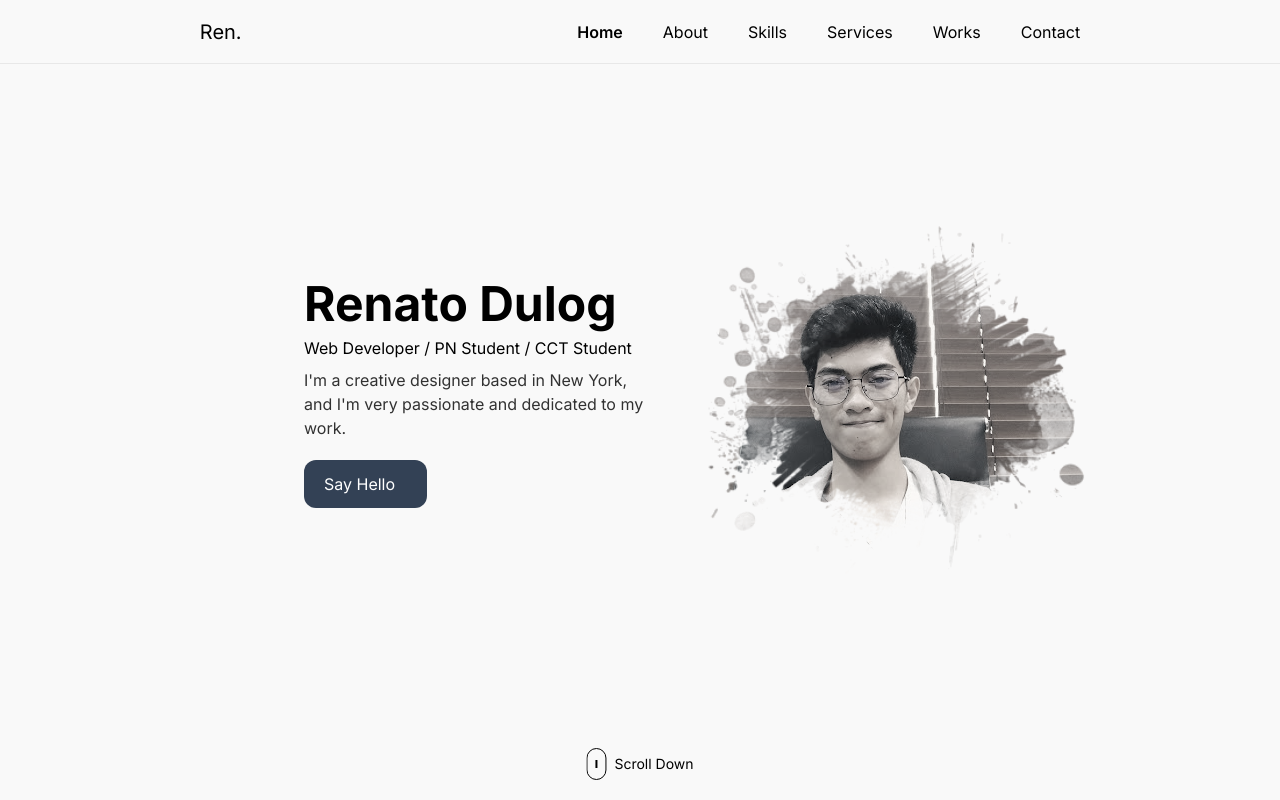
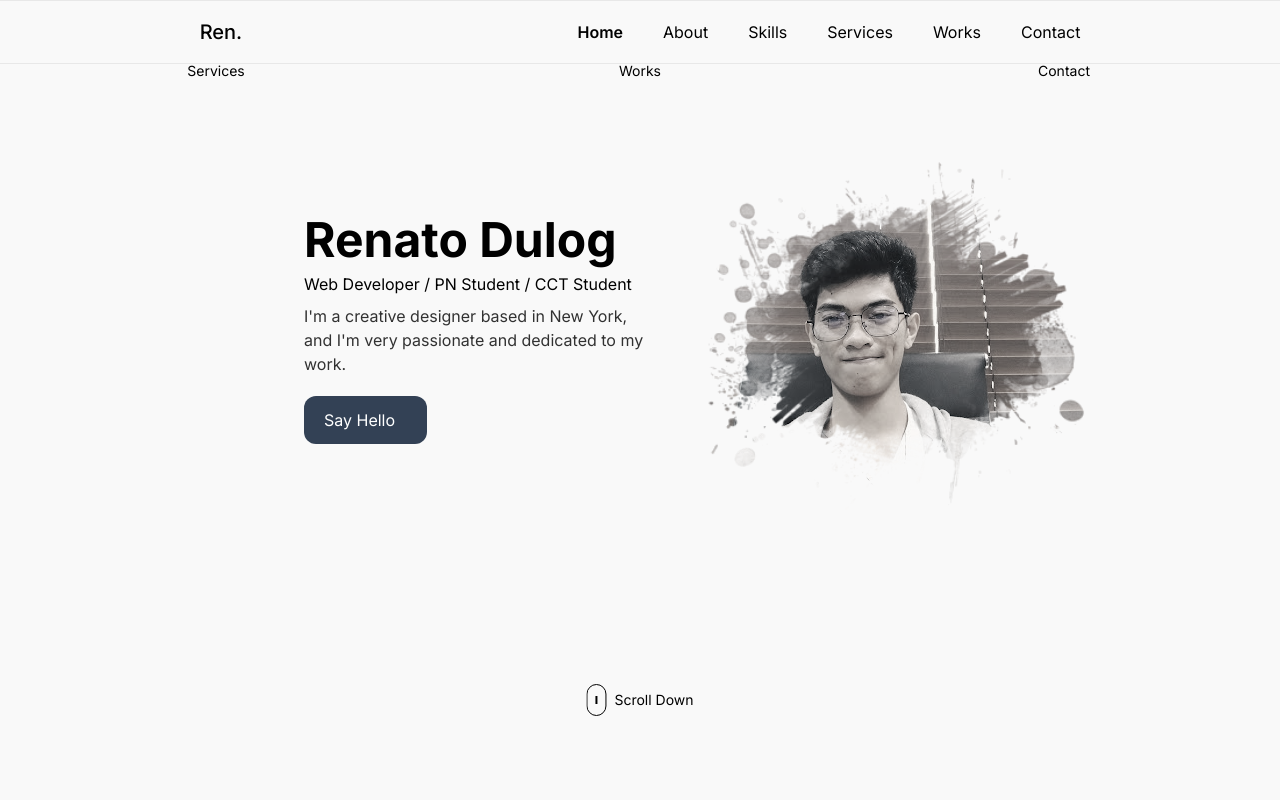
Before and after one commit to renskiedulog/Portfolio, a Next.js app: page / in a window 1280 px wide. Shown: the top 800 px of the page. Built offline with nearby package versions, Linux system fonts and the light colour scheme.

Commit message:
Added: Footer / Fixed: NavBar on Small Devices

```diff
--- a/src/app/_Components/About.jsx
+++ b/src/app/_Components/About.jsx
@@ -3,7 +3,7 @@ import React from "react";
 
 const About = () => {
   return (
-    <section id="about" className="min-h-[80vh] w-full pt-[4rem]">
+    <section id="about" className="min-h-screen w-full pt-[4rem]">
       <div className="text-center py-3 header opacity-0">
         <h1 className="text-3xl font-semibold text-slate-700">About Me</h1>
         <p className="py-1 text-sm opacity-80">Who Am I Exactly?</p>
--- /dev/null
+++ b/src/app/_Components/BackToTopButton.jsx
@@ -0,0 +1,44 @@
+"use client";
+import React, { useState, useEffect } from "react";
+
+const BackToTopButton = () => {
+  const [isVisible, setIsVisible] = useState(false);
+
+  useEffect(() => {
+    const handleScroll = () => {
+      if (window.scrollY > 200) {
+        setIsVisible(true);
+      } else {
+        setIsVisible(false);
+      }
+    };
+
+    window.addEventListener("scroll", handleScroll);
+
+    return () => {
+      window.removeEventListener("scroll", handleScroll);
+    };
+  }, []);
+
+  const scrollToTop = () => {
+    window.scrollTo({
+      top: 0,
+      behavior: "smooth",
+    });
+  };
+
+  return (
+    <div>
+      {isVisible && (
+        <button
+          onClick={scrollToTop}
+          className="md:block hidden fixed md:bottom-5 md:right-5 bottom-10 right-3 px-3 py-2 z-50 rounded-md shadow-md text-white hover:scale-105 bg-slate-700 transition"
+        >
+          <i class="fa-solid fa-arrow-up"></i>
+        </button>
+      )}
+    </div>
+  );
+};
+
+export default BackToTopButton;
--- /dev/null
+++ b/src/app/_Components/Footer.jsx
@@ -0,0 +1,35 @@
+import React from "react";
+
+const Footer = () => {
+  return (
+    <section className="absolute footer w-full min-h-[40vh] py-5 flex flex-col justify-between items-center left-0 md:pb-8 pb-16">
+      <a href="#home" className="text-3xl font-semibold text-slate-700">
+        Renato Dulog.
+      </a>
+      <div className="flex md:gap-5 gap-3 justify-center font-medium text-slate-800">
+        <a href="#about">About</a>
+        <a href="#works">Works</a>
+        <a href="#services">Services</a>
+      </div>
+      <div className="flex justify-center md:gap-5 gap-3">
+        <a
+          href="#"
+          className="fa-brands fa-facebook-f text-white bg-slate-700 w-10 aspect-square flex justify-center items-center hover:scale-105 rounded-md shadow-md"
+        ></a>
+        <a
+          href="#"
+          className="fa-brands fa-discord text-white bg-slate-700 w-10 aspect-square flex justify-center items-center hover:scale-105 rounded-md shadow-md"
+        ></a>
+        <a
+          href="#"
+          className="fa-brands fa-github text-white bg-slate-700 w-10 aspect-square flex justify-center items-center hover:scale-105 rounded-md shadow-md"
+        ></a>
+      </div>
+      <p className=" justify-self-end">
+        © Ren. Does Coding. All rights reserved.
+      </p>
+    </section>
+  );
+};
+
+export default Footer;
--- a/src/app/_Components/Form.jsx
+++ b/src/app/_Components/Form.jsx
@@ -34,11 +34,11 @@ const Form = () => {
         <textarea
           className="w-full px-4 py-3 bg-transparent outline-none resize-none min-h-40"
           type="text"
-          placeholder="Insert your email"
-          id="form-email"
+          placeholder="Insert your project details"
+          id="form-textarea"
         />
         <label
-          htmlFor="form-email"
+          htmlFor="form-textarea"
           className="text-slate-600 bg-[#f9f9f9] absolute z-10 top-[-12px] px-1 left-3 text-sm"
         >
           Project
--- a/src/app/_Components/Home.jsx
+++ b/src/app/_Components/Home.jsx
@@ -3,10 +3,10 @@ const Home = () => {
   return (
     <section
       id="home"
-      className="w-full min-h-screen items-center justify-end flex-col-reverse flex md:flex-row relative active"
+      className="w-full min-h-screen items-center justify-end flex-col-reverse flex md:flex-row relative active md:Translate-y-0 translate-y-[-4rem]"
     >
       {/* Socials */}
-      <div className="socials absolute flex md:flex-col flex-row top-[5.5rem] md:top-1/2 translate-x-[-50%] translate-y-[-50%] left-1/2 md:left-[5%] justify-center opacity-0 max-w-10 items-center md:gap-5 gap-7 text-lg">
+      <div className="socials absolute flex lg:flex-col flex-row top-[5.5rem] lg:top-1/2 translate-x-[-50%] translate-y-[-50%] left-1/2 lg:left-[5%] justify-center opacity-0 max-w-10 items-center lg:gap-5 gap-7 text-lg">
         <i className="fa-brands fa-instagram cursor-pointer hover:scale-105 transition"></i>
         <i className="fa-brands fa-facebook-f cursor-pointer hover:scale-105 transition"></i>
         <i className="fa-brands fa-discord cursor-pointer hover:scale-105 transition"></i>
--- a/src/app/_Components/NavBar.jsx
+++ b/src/app/_Components/NavBar.jsx
@@ -52,8 +52,8 @@ const NavBar = () => {
 
   return (
     <>
-      <nav className="z-50 fixed w-full left-0 top-0 h-16 px-5 bg-[#f9f9f9] border-b border-[#0001]">
-        <div className="flex md:justify-around justify-between px-3 items-center h-full">
+      <nav className="z-50 fixed w-full left-0 md:top-0 bottom-0 md:h-16 h-12 px-5 bg-[#f9f9f9] border-y border-[#0001]">
+        <div className="flex md:justify-around justify-between px-3 items-center h-full font-medium">
           <a
             href="#home"
             className="md:text-xl text-base hover:scale-105 cursor-pointer transition"
@@ -110,70 +110,76 @@ const NavBar = () => {
         </div>
       </nav>
       <div
-        className={`fixed w-2/4 h-screen py-[4rem] bg-[#f9f9f9] border-r border-[#0001] top-0 left-0 z-40 overflow-hidden ${
-          toggle ? "block animation-slide-left" : "hidden"
+        className={`fixed w-full left-0 bg-[#f9f9f9] p-2 border-t border-[#0001] z-40 overflow-hidden ${
+          toggle ? "animation-show" : "animation-fold"
         }`}
       >
-        <li className="flex flex-col items-center md:gap-10 font-normal">
+        <li className="grid grid-cols-3 gap-2 font-normal text-sm">
           <a
             href="#home"
             className={`
               ${activeSection === "home" ? "font-semibold bg-[#0001]" : ""}
-              w-full py-2 text-center hover:scale-105
+              w-full py-2 text-center hover:scale-105 rounded-md
             `}
             onClick={() => setToggle(false)}
           >
-            Home
+            <i class="fa-solid fa-house"></i>
+            <p>Home</p>
           </a>
           <a
             href="#about"
             className={`
               ${activeSection === "about" ? "font-semibold bg-[#0001]" : ""}
-              w-full py-2 text-center hover:scale-105
+              w-full py-2 text-center hover:scale-105 rounded-md
             `}
             onClick={() => setToggle(false)}
           >
-            About
+            <i class="fa-solid fa-user"></i>
+            <p>About</p>
           </a>
           <a
             href="#skills"
             className={`
               ${activeSection === "skills" ? "font-semibold bg-[#0001]" : ""}
-              w-full py-2 text-center hover:scale-105
+              w-full py-2 text-center hover:scale-105 rounded-md
             `}
             onClick={() => setToggle(false)}
           >
-            Skills
+            <i class="fa-solid fa-id-card"></i>
+            <p>Skills</p>
           </a>
           <a
             href="#services"
             className={`
               ${activeSection === "services" ? "font-semibold bg-[#0001]" : ""}
-              w-full py-2 text-center hover:scale-105
+              w-full py-2 text-center hover:scale-105 rounded-md
             `}
             onClick={() => setToggle(false)}
           >
-            Services
+            <i class="fa-solid fa-briefcase"></i>
+            <p>Services</p>
           </a>
           <a
             href="#works"
             className={`
               ${activeSection === "works" ? "font-semibold bg-[#0001]" : ""}
-              w-full py-2 text-center hover:scale-105
+              w-full py-2 text-center hover:scale-105 rounded-md
             `}
             onClick={() => setToggle(false)}
           >
-            Works
+            <i class="fa-solid fa-image"></i>
+            <p>Works</p>
           </a>
           <a
             href="#contact"
             className={`
               ${activeSection === "contact" ? "font-semibold bg-[#0001]" : ""}
-              w-full py-2 text-center hover:scale-105
+              w-full py-2 text-center hover:scale-105 rounded-md
             `}
             onClick={() => setToggle(false)}
           >
-            Contact
+            <i class="fa-solid fa-address-book"></i>
+            <p>Contact</p>
           </a>
         </li>
       </div>
--- /dev/null
+++ b/src/app/_Components/index.jsx
@@ -0,0 +1,11 @@
+export { default as About } from "./About";
+export { default as BackgroundExp } from "./BackgroundExp";
+export { default as BackToTopButton } from "./BackToTopButton";
+export { default as Contact } from "./Contact";
+export { default as Footer } from "./Footer";
+export { default as Form } from "./Form";
+export { default as Home } from "./Home";
+export { default as NavBar } from "./NavBar";
+export { default as Services } from "./Services";
+export { default as Skills } from "./Skills";
+export { default as Works } from "./Works";
--- a/src/app/animations.css
+++ b/src/app/animations.css
@@ -147,13 +147,22 @@ section#works.active .header {
   opacity: 1;
 }
 
-section#works.active .work div img {
+section#works.active .work:nth-child(even) div img {
   animation: slide-left 0.5s ease-in;
   opacity: 1;
 }
 
-section#works.active .work div div {
+section#works.active .work:nth-child(odd) div img {
   animation: slide-right 0.5s ease-in;
+  opacity: 1;
+}
+
+section#works.active .work:nth-child(even) div div {
+  animation: slide-right 0.5s ease-in;
+  opacity: 1;
+}
+section#works.active .work:nth-child(odd) div div {
+  animation: slide-left 0.5s ease-in;
   opacity: 1;
 }
 
@@ -172,3 +181,32 @@ section#contact.active div > div:nth-child(2) {
   animation: slide-right 0.5s ease-in;
   opacity: 1;
 }
+
+/* Show / Fold */
+@keyframes animation-show {
+  0% {
+    bottom: -50%;
+  }
+  100% {
+    bottom: 48px;
+  }
+}
+
+@keyframes animation-fold {
+  0% {
+    bottom: 48px;
+  }
+  100% {
+    bottom: -50%;
+  }
+}
+
+.animation-show {
+  animation: animation-show 0.3s ease-in-out;
+  opacity: 1;
+  bottom: 48px;
+}
+.animation-fold {
+  animation: animation-fold 0.3s ease-in-out;
+  bottom: -50%;
+}
--- a/src/app/globals.css
+++ b/src/app/globals.css
@@ -43,3 +43,7 @@ body {
 .scrollbar::-webkit-scrollbar-track {
   background-color: #f2f2f2; /* Set the color of the scrollbar track */
 }
+
+.footer {
+  background: linear-gradient(to bottom, transparent, #0001);
+}
--- a/src/app/layout.js
+++ b/src/app/layout.js
@@ -11,7 +11,7 @@ export const metadata = {
 export default function RootLayout({ children }) {
   return (
     <html lang="en">
-      <body className={`${inter.className} snap-y`}>{children}</body>
+      <body className={`${inter.className} snap-y overflow-x-hidden`}>{children}</body>
     </html>
   );
 }
--- a/src/app/page.js
+++ b/src/app/page.js
@@ -1,10 +1,4 @@
-import NavBar from './_Components/NavBar';
-import Home from './_Components/Home';
-import About from './_Components/About';
-import Skills from './_Components/Skills';
-import Services from './_Components/Services';
-import Works from './_Components/Works';
-import Contact from './_Components/Contact';
+import { About, NavBar, Home, Skills, Services, Works, Contact, BackToTopButton, Footer } from "./_Components";
 
 export default function page() {
   return (
@@ -16,6 +10,8 @@ export default function page() {
       <Services />
       <Works />
       <Contact />
+      <BackToTopButton />
+      <Footer />
     </main>
   );
 }
```
